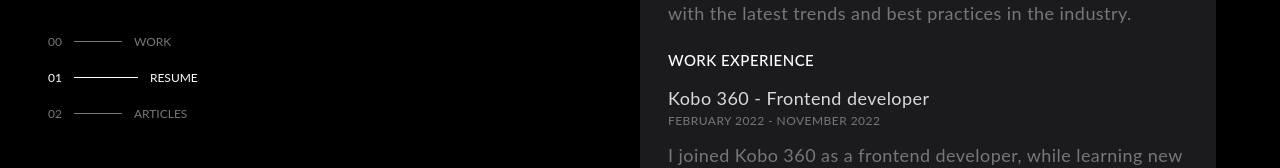
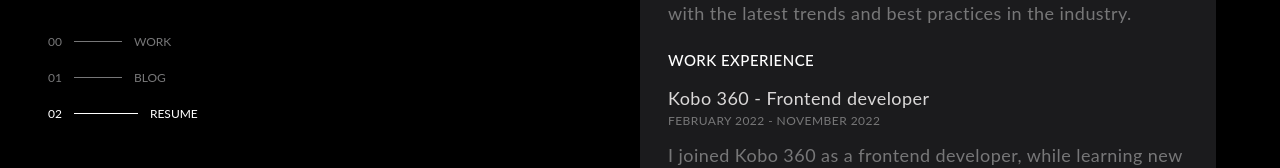
Before and after one commit to emma-junior/portfolio, a Next.js app: page /resume in a window 1280 px wide. Shown: the part 341-509 px from the top of the page. Built offline with nearby package versions, Linux system fonts and the light colour scheme.

Commit message:
changed a page name to blog

```diff
--- a/components/ArticlesCard.js
+++ b/components/ArticlesCard.js
@@ -13,7 +13,7 @@ const ArticlesCard = ({ article, combine }) => {
   };
   const readtime = readingTime(article.contentMarkdown);
   return (
-    <Link href="/articles/[id]" as={`/articles/${article.slug}`}>
+    <Link href="/blog/[id]" as={`/blog/${article.slug}`}>
       <article className="bg-[#1b1b1d] flex flex-col justify-between md:mx-5 lg:mx-0 h-52 min-h-full my-3 p-10 cursor-pointer hover:scale-105 transition duration-500">
         <div>
           <h2 className="md:text-2xl text-xl font-semibold text-white">
--- a/components/Bio.js
+++ b/components/Bio.js
@@ -62,8 +62,8 @@ const Bio = () => {
       </div>
       <div className="hidden lg:block space-y-5 my-12">
         <Section num="00" type="work" />
-        <Section num="01" type="resume" />
-        <Section num="02" type="articles" />
+        <Section num="01" type="blog" />
+        <Section num="02" type="resume" />
       </div>
       <div className="hidden lg:block">
         <Socials />
--- a/components/MyArticles.js
+++ b/components/MyArticles.js
@@ -6,7 +6,7 @@ import { useGlobalContext } from "../hooks/context";
 const MyArticles = ({ posts }) => {
   const { setActive } = useGlobalContext();
   useEffect(() => {
-    setActive("articles");
+    setActive("blog");
   }, []);
   const arraytwo = [
     { tags: ["beginners", "coding"] },
--- a/pages/articles/[id].js
+++ b/pages/blog/[id].js
@@ -107,7 +107,7 @@ const article = ({ post }) => {
             <Header />
           </div>
           <div className="lg:w-[70%] w-[90%] mx-auto my-12">
-            <Link href="/articles">
+            <Link href="/blog">
               <Image
                 className="cursor-pointer"
                 src={back}
```
Also changed, not shown: pages/blog/index.js (renamed from pages/articles/index.js).
